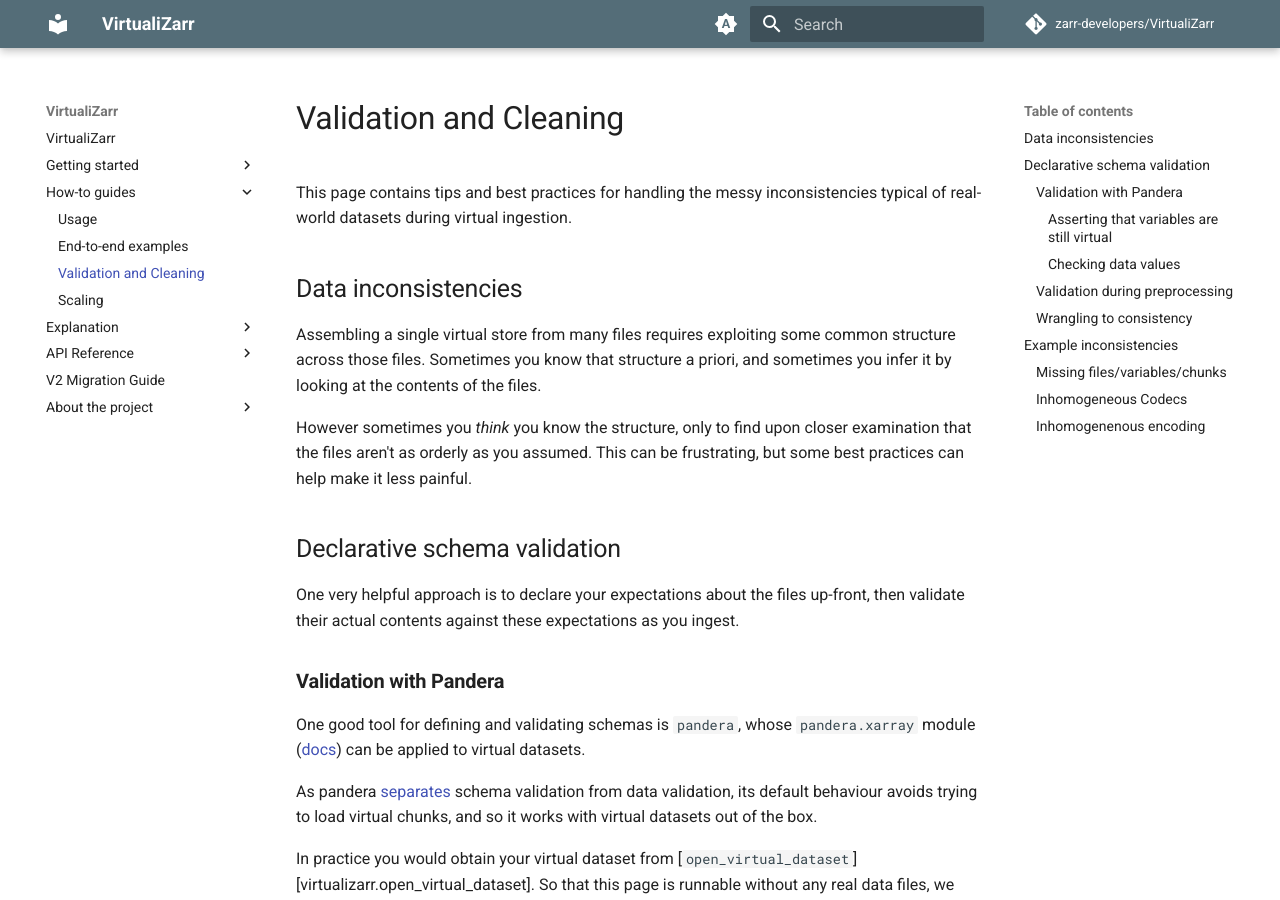
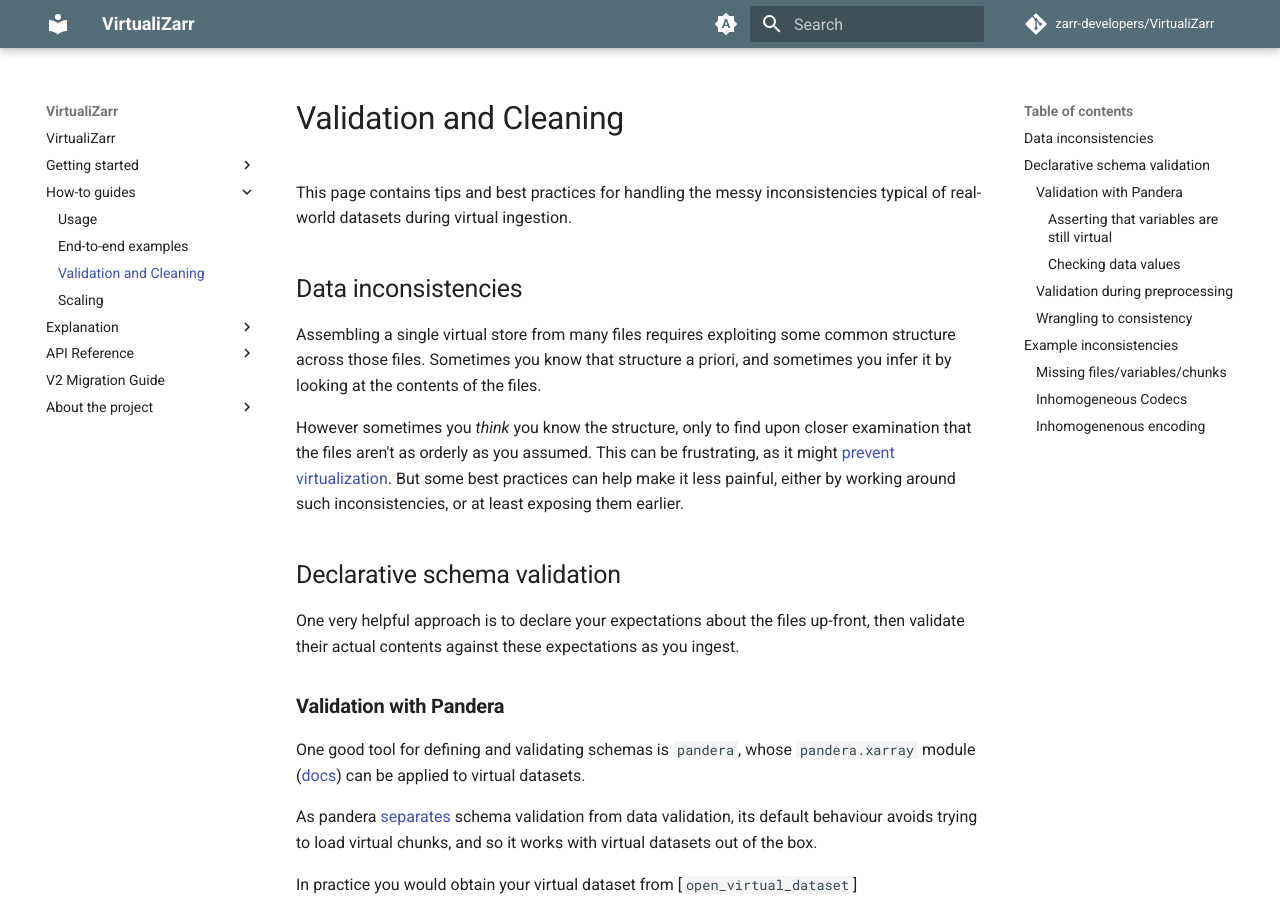
Before and after one commit to zarr-developers/VirtualiZarr, an MkDocs documentation site: the page built from docs/how_to/validation.md, in a window 1280 px wide and 900 px high. Built offline with MkDocs 1.6.1 and Material for MkDocs 9.7.7, drawn with Linux system fonts in a browser that asks for light colours; comment, search, counter and statistics services are not loaded; the version menu is left out.

Commit message:
link to FAQ

```diff
--- a/docs/how_to/validation.md
+++ b/docs/how_to/validation.md
@@ -8,7 +8,8 @@ Assembling a single virtual store from many files requires exploiting some commo
 Sometimes you know that structure a priori, and sometimes you infer it by looking at the contents of the files.
 
 However sometimes you _think_ you know the structure, only to find upon closer examination that the files aren't as orderly as you assumed.
-This can be frustrating, but some best practices can help make it less painful.
+This can be frustrating, as it might [prevent virtualization](../explanation/faq.md#can-my-specific-data-be-virtualized).
+But some best practices can help make it less painful, either by working around such inconsistencies, or at least exposing them earlier.
 
 ## Declarative schema validation
 
```
